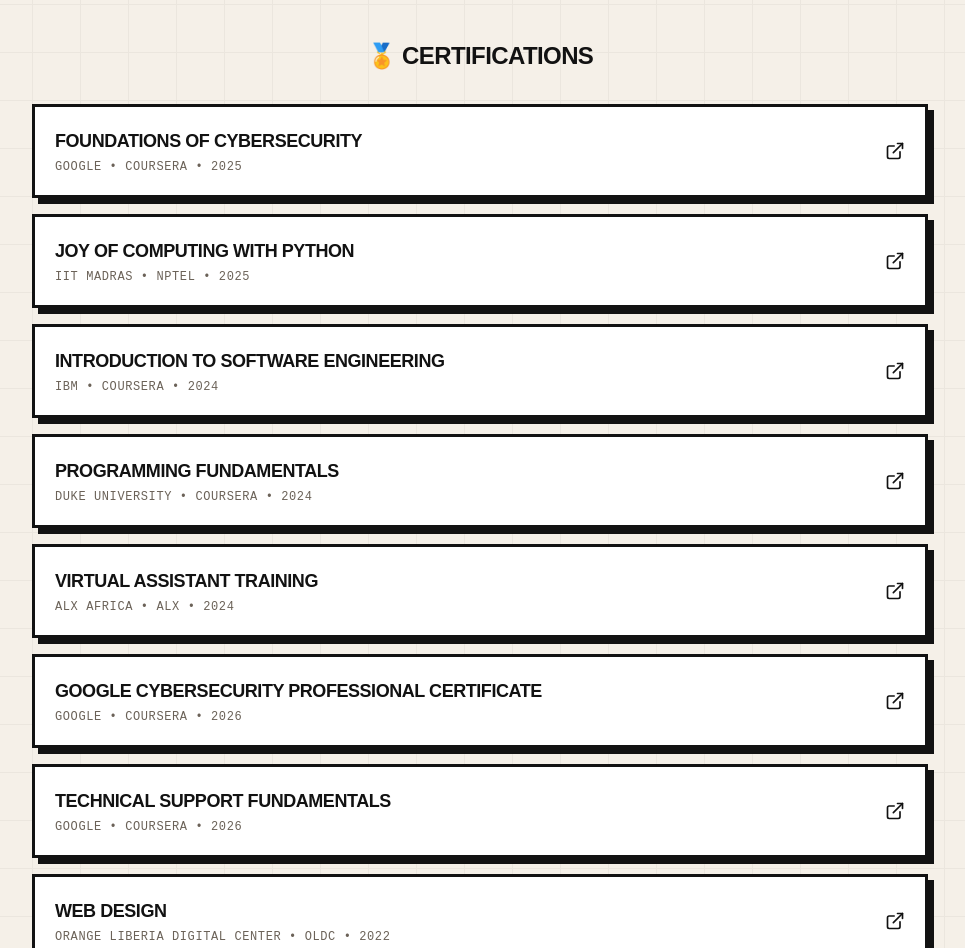
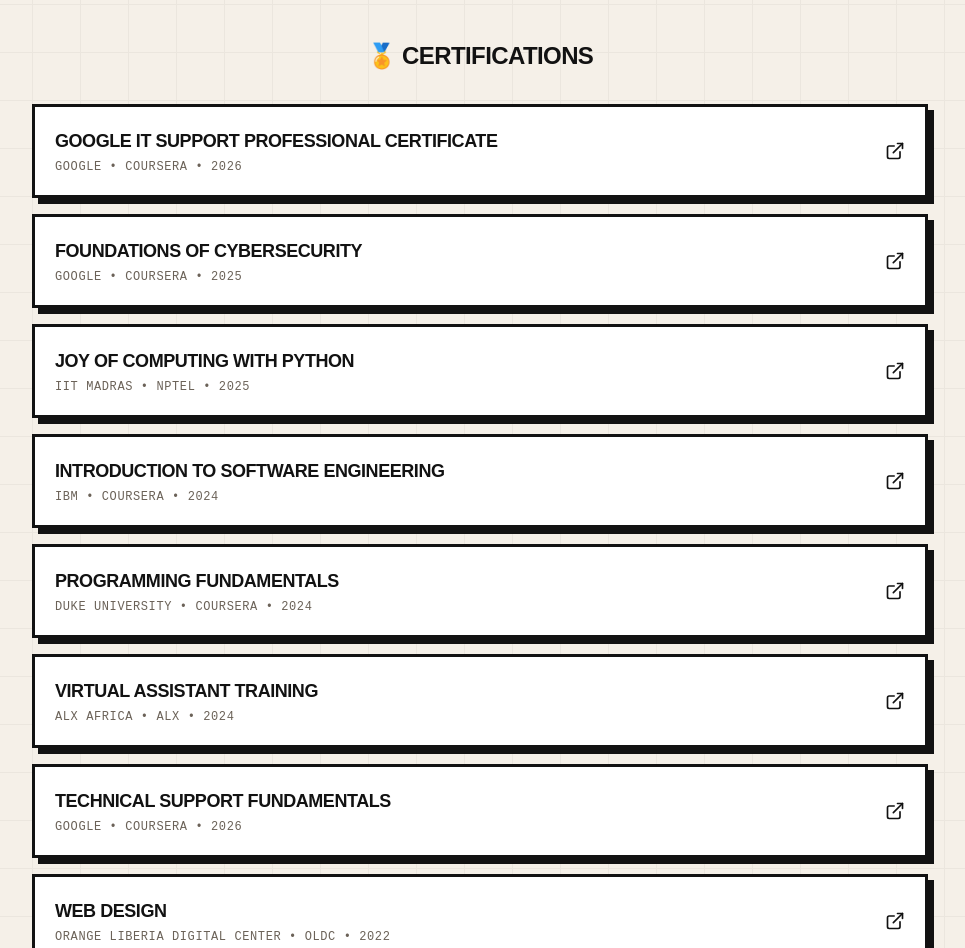
Before and after one commit to ButtySaylee/butty-portfolio, a Next.js app: page / in a window 1280 px wide. Shown: the part 4820-5768 px from the top of the page, without its empty margins (160-1125 px from the left). Built offline with nearby package versions, Linux system fonts and the light colour scheme.

Commit message:
Added a new certification

```diff
--- a/data/education.ts
+++ b/data/education.ts
@@ -26,6 +26,14 @@
 };
 
 export const certifications: Certification[] = [
+  {
+    id: "google-it-support-professional",
+    title: "Google IT Support Professional Certificate",
+    provider: "Google",
+    platform: "Coursera",
+    year: 2026,
+    url: "https://coursera.org/verify/professional-cert/TUDFRYY8ATIM"
+  },
   {
     id: "google-cybersecurity",
     title: "Foundations of Cybersecurity",
@@ -67,14 +75,6 @@
     url: "https://www.virtualbadge.io/certificate-validator?credential=cer-bb6d7034-0fea-483f-8b58-0c104aaf"
   },
   {
-    id: "google-cybersecurity-professional",
-    title: "Google Cybersecurity Professional Certificate",
-    provider: "Google",
-    platform: "Coursera",
-    year: 2026,
-    url: "https://coursera.org/verify/professional-cert/TUDFRYY8ATIM"
-  },
-  {
     id: "google-tech-support",
     title: "Technical Support Fundamentals",
     provider: "Google",
```
